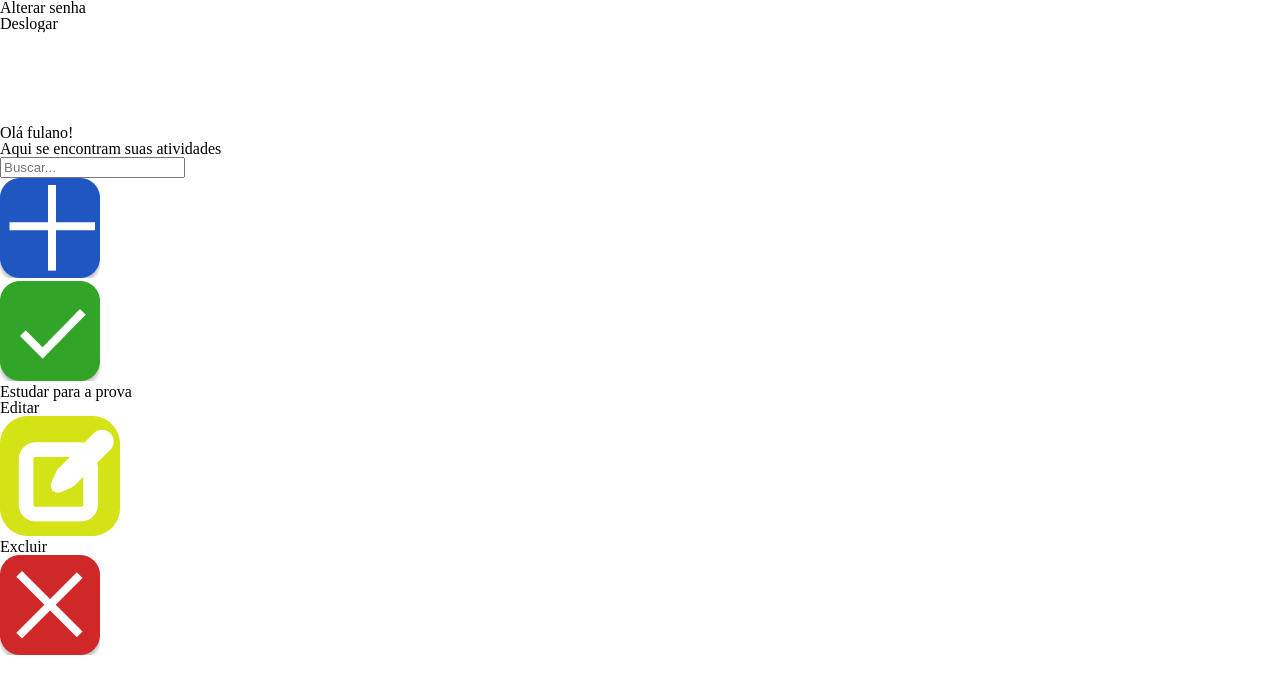
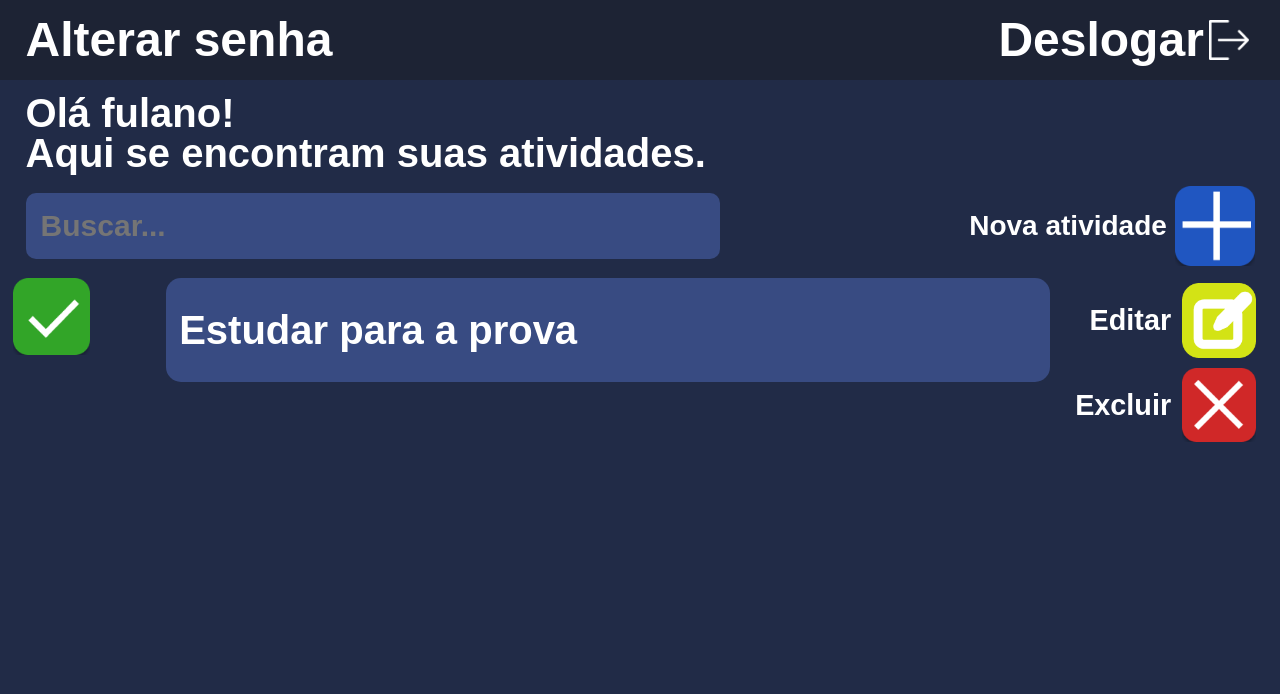
Before and after one commit to joaopafe/to-do-list-fullstack, a website: page frontend/mainPage/main-page.html in a window 1280 px wide. Drawn offline with Linux system fonts and the light colour scheme.

Commit message:
add the main-page.css

```diff
--- /dev/null
+++ b/frontend/mainPage/main-page.css
@@ -0,0 +1,224 @@
+body {
+  background-color: #212b47;
+  font-family: sans-serif;
+  font-weight: bold;
+  color: white;
+}
+
+header {
+  background-color: #1d2334;
+  display: flex;
+  justify-content: space-between;
+  align-items: center;
+  font-size: 6vh;
+  height: 10vh;
+  margin-bottom: 1%;
+}
+
+#update-password-access {
+  display: flex;
+  justify-content: flex-start;
+  align-items: center;
+  height: 100%;
+  width: 25%;
+  margin-left: 2%;
+}
+
+#update-password-access:hover {
+  cursor: pointer;
+  color: rgb(230, 230, 230);
+}
+
+#logout-section {
+  display: flex;
+  justify-content: flex-end;
+  height: 100%;
+  width: 20%;
+  margin-right: 2%;
+}
+
+#logout-section:hover {
+  cursor: pointer;
+  color: rgb(230, 230, 230);
+}
+
+#logout-message {
+  display: flex;
+  justify-content: center;
+  align-items: center;
+  height: 100%;
+}
+
+#logout-icon {
+  display: flex;
+  justify-content: center;
+  align-items: center;
+}
+
+#logout-icon img {
+  max-height: 80%;
+  max-width: 80%;
+  height: auto;
+  width: auto;
+}
+
+#welcome-section {
+  font-size: 5vh;
+  margin-left: 2%;
+}
+
+#top-section {
+  display: flex;
+  justify-content: space-between;
+  height: 10vh;
+  margin-top: 1%;
+}
+
+#search-task {
+  height: 100%;
+  width: 60%;
+  margin-left: 2%;
+  display: flex;
+  align-items: center;
+}
+
+#search-input {
+  border: none;
+  border-radius: 10px;
+  height: 80%;
+  width: 90%;
+  background-color: #384b82;
+  color: white;
+  font-size: 30px;
+  font-weight: bold;
+  padding-left: 15px;
+}
+
+#create-task {
+  width: 40%;
+  display: flex;
+  justify-content: flex-end;
+}
+
+#create-task-text {
+  display: flex;
+  align-items: center;
+  width: 40%;
+  font-size: 175%;
+  margin-right: 1%;
+}
+
+#create-task-button {
+  margin-right: 5%;
+}
+
+#create-task-button img {
+  max-height: 100%;
+  max-width: 100%;
+  height: auto;
+  width: auto;
+}
+
+#create-task-button:hover {
+  cursor: pointer;
+}
+
+#to-do-list {
+  margin-top: 1%;
+}
+
+.task {
+  display: flex;
+  justify-content: space-around;
+  width: 100%;
+}
+
+.check-icon {
+  width: 10%;
+}
+
+.check-icon img {
+  max-height: 60%;
+  max-width: 60%;
+  height: auto;
+  width: auto;
+}
+
+.check-icon:hover {
+  cursor: pointer;
+}
+
+.task-name {
+  width: 68%;
+  height: 13vh;
+  background-color: #384b82;
+  border-radius: 15px;
+  display: flex;
+  align-items: center;
+  padding-left: 1%;
+  font-size: 250%;
+}
+
+.edit-and-delete-task {
+  width: 15%;
+}
+
+.edit-task {
+  display: flex;
+}
+
+.edit-task img {
+  max-height: 88%;
+  max-width: 88%;
+  height: auto;
+  width: auto;
+}
+
+.edit-text {
+  font-size: 180%;
+  width: 50%;
+  display: flex;
+  justify-content: flex-end;
+  align-items: center;
+}
+
+.edit-icon {
+  width: 50%;
+  display: flex;
+  justify-content: center;
+  align-items: center;
+}
+
+.edit-icon:hover {
+  cursor: pointer;
+}
+
+.delete-task {
+  display: flex;
+}
+
+.delete-task img {
+  max-height: 88%;
+  max-width: 88%;
+  height: auto;
+  width: auto;
+}
+
+.delete-text {
+  font-size: 180%;
+  width: 50%;
+  display: flex;
+  justify-content: flex-end;
+  align-items: center;
+}
+
+.delete-icon {
+  width: 50%;
+  display: flex;
+  justify-content: center;
+  align-items: center;
+}
+
+.delete-icon:hover {
+  cursor: pointer;
+}
--- a/frontend/mainPage/main-page.html
+++ b/frontend/mainPage/main-page.html
@@ -5,6 +5,7 @@
     <meta name="viewport" content="width=device-width, initial-scale=1.0" />
 
     <link rel="stylesheet" href="../reset.css" />
+    <link rel="stylesheet" href="./main-page.css" />
 
     <title>Lista de tarefas</title>
   </head>
@@ -23,7 +24,7 @@
 
     <div id="welcome-section">
       Olá fulano! <br />
-      Aqui se encontram suas atividades
+      Aqui se encontram suas atividades.
     </div>
 
     <div id="top-section">
@@ -32,34 +33,34 @@
       </div>
 
       <div id="create-task">
+        <div id="create-task-text">Nova atividade</div>
+
         <div id="create-task-button">
           <img src="../images/add-task.png" alt="Cadastrar atividade" />
         </div>
       </div>
     </div>
 
-    <div id="to-do-list-section">
     <div id="to-do-list">
-        <div id="task">
-          <div id="check-icon">
+      <div class="task">
+        <div class="check-icon">
           <img src="../images/check-task.png" alt="Status de checagem" />
         </div>
 
-          <div id="task-name">Estudar para a prova</div>
+        <div class="task-name">Estudar para a prova</div>
 
-          <div id="edit-and-delete-task">
-            <div id="edit-task">
-              <div id="edit-text">Editar</div>
-              <div id="edit-icon">
+        <div class="edit-and-delete-task">
+          <div class="edit-task">
+            <div class="edit-text">Editar</div>
+            <div class="edit-icon">
               <img src="../images/edit-task.png" alt="Editar atividade" />
             </div>
           </div>
 
-            <div id="delete-task">
-              <div id="delete-text">Excluir</div>
-              <div id="delete-icon">
+          <div class="delete-task">
+            <div class="delete-text">Excluir</div>
+            <div class="delete-icon">
               <img src="../images/delete-task.png" alt="Excluir atividade" />
-              </div>
             </div>
           </div>
         </div>
```
Lines whose indentation alone changed are shown as unchanged.
